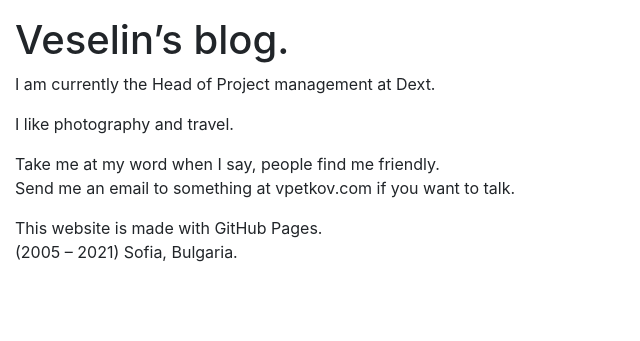
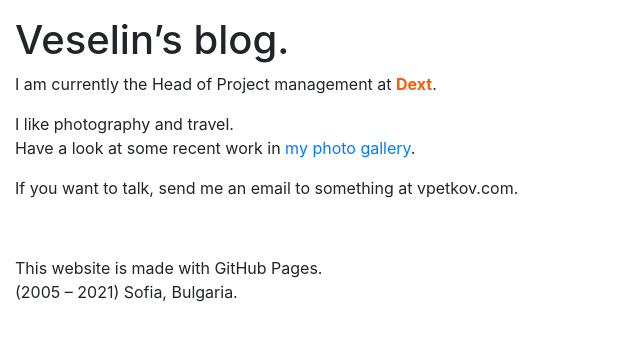
Before and after one commit to vpetkov/vpetkov.github.io, a Jekyll site: the page built from index.md, in a window 1280 px wide. Shown: the top 341 px of the page, without its empty margins (0-640 px from the left). Built offline with Jekyll 4.4.1, drawn with Linux system fonts in a browser that asks for light colours; our own code applies the rules of GitHub Pages for plain Markdown files.

Commit message:
Add link to adobe portfolio

```diff
--- a/index.md
+++ b/index.md
@@ -6,12 +6,15 @@ layout: default
 Veselin's blog.
 ===============
 
-I am currently the Head of Project management at Dext.
+I am currently the Head of Project management at <span style="color:#FF5A02;font-weight:bold;">Dext</span>.
+
 
 I like photography and travel.
+Have a look at some recent work in [my photo gallery](https://vpetkov.myportfolio.com).
 
-Take me at my word when I say, people find me friendly.
-Send me an email to something at vpetkov.com if you want to talk.
+If you want to talk, send me an email to something at vpetkov.com.
+
+&nbsp;
 
 This website is made with GitHub Pages.
 (2005 -- 2021) Sofia, Bulgaria.
```
